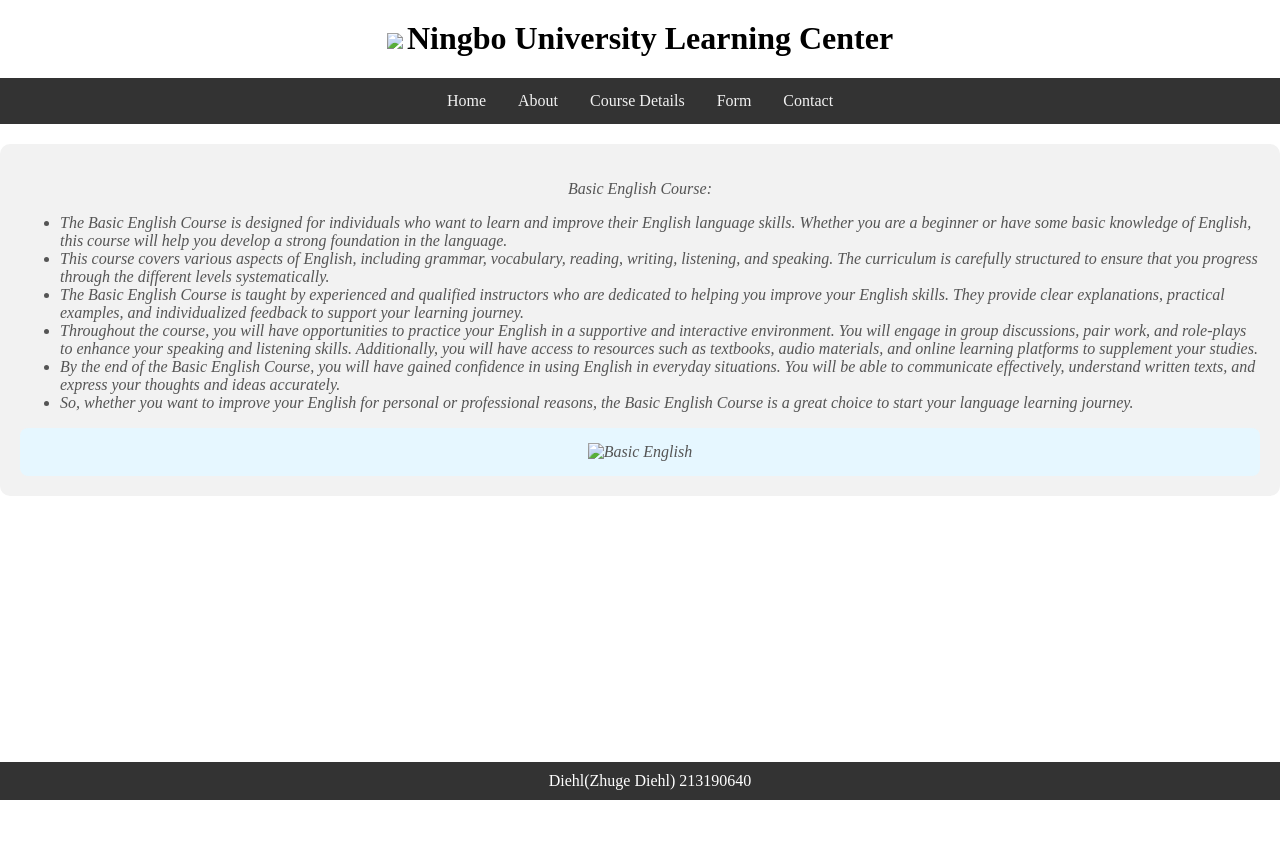
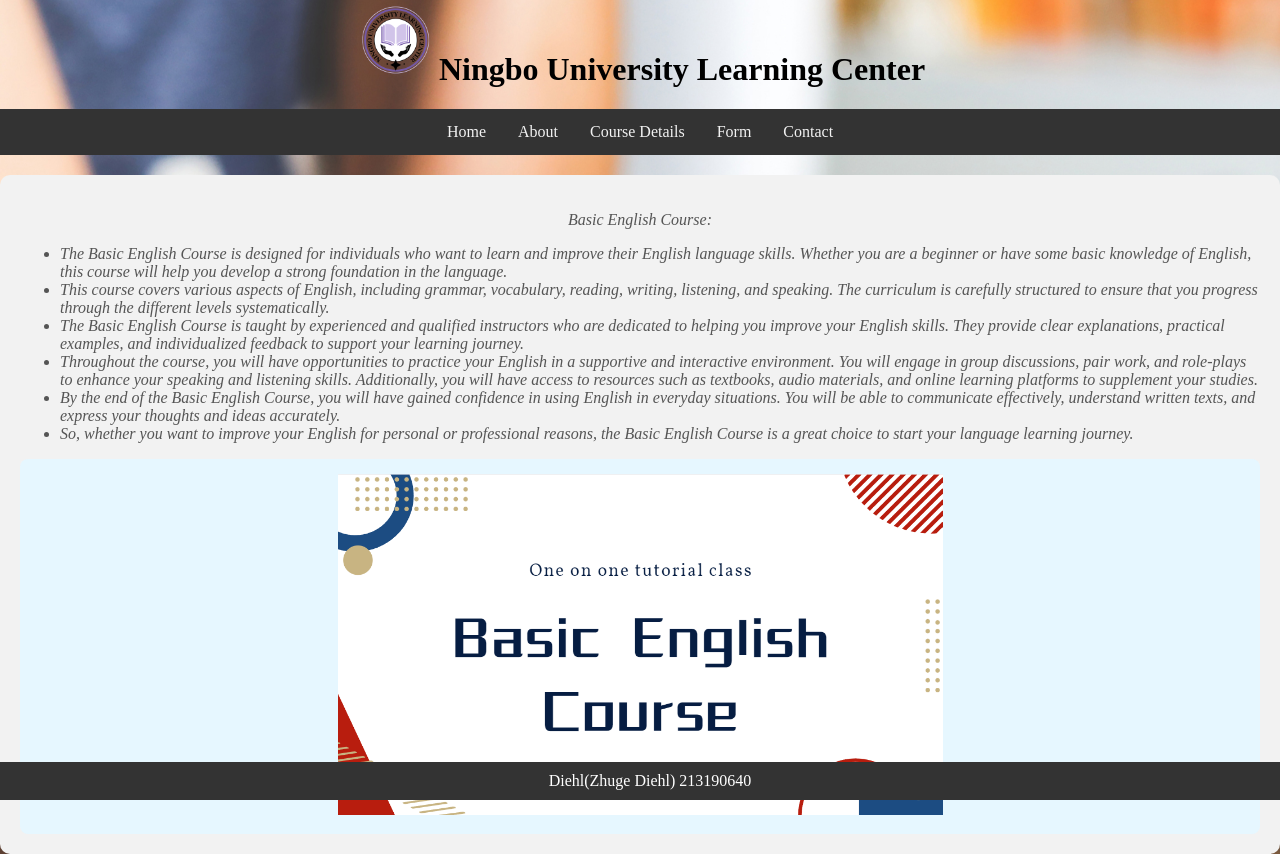
Before and after one commit to ZhugeDihe/ICT441, a plain HTML site: page Basic English .html in a window 1280 px wide. Before the commit the page ends 800 px from the top, so only its background shows below. Drawn offline with Linux system fonts and the light colour scheme; files whose address does not match are found by name.

Commit message:
Update Basic English .html

```diff
--- a/Basic English .html
+++ b/Basic English .html
@@ -12,7 +12,7 @@
     text-align: center;
     margin: 0;
     padding: 0;
-    background-image: url('img/about.jpg');
+    background-image: url('https://github.com/ZhugeDihe/ICT441/blob/fd22616912da6ac007dfdb91b6330ba1f493f670/about.jpg');
     background-size: cover;
     background-position: center;
     background-repeat: no-repeat;
@@ -157,7 +157,7 @@
 }
 </style>
 <body>
-    <img src="img\logo.png" style="width: 80px; height: auto; margin: 0 auto;">
+    <img src="https://github.com/ZhugeDihe/ICT441/blob/fd22616912da6ac007dfdb91b6330ba1f493f670/logo.png" style="width: 80px; height: auto; margin: 0 auto;">
     <h1>Ningbo University Learning Center</h1>
     <div class="navbar">
       <a href="index.html">Home</a>
@@ -190,7 +190,7 @@
               </div>
           </div>
           <div class="slogan-box">
-            <img id="myImage" src="img\Basic English.png" alt="Basic English">
+            <img id="myImage" src="https://github.com/ZhugeDihe/ICT441/blob/fd22616912da6ac007dfdb91b6330ba1f493f670/Basic%20English.png" alt="Basic English">
           </div>
       </div>
           <!-- Footer -->
```
